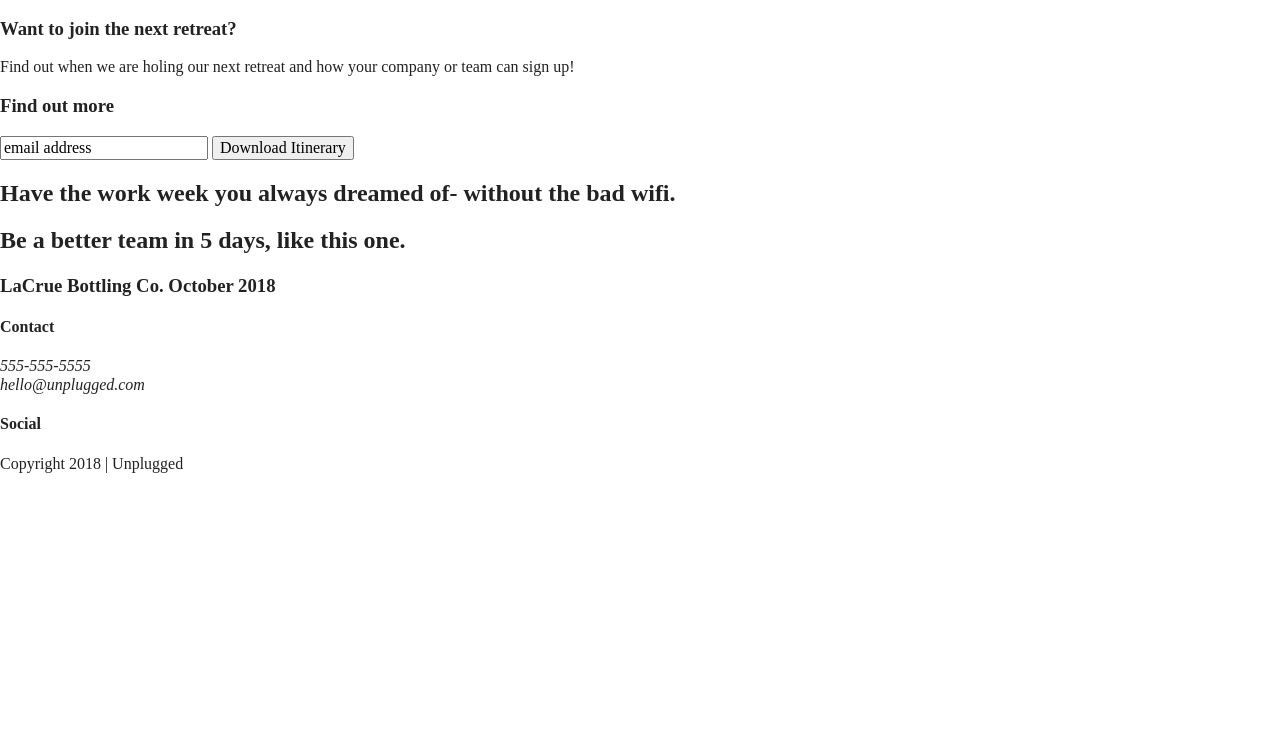
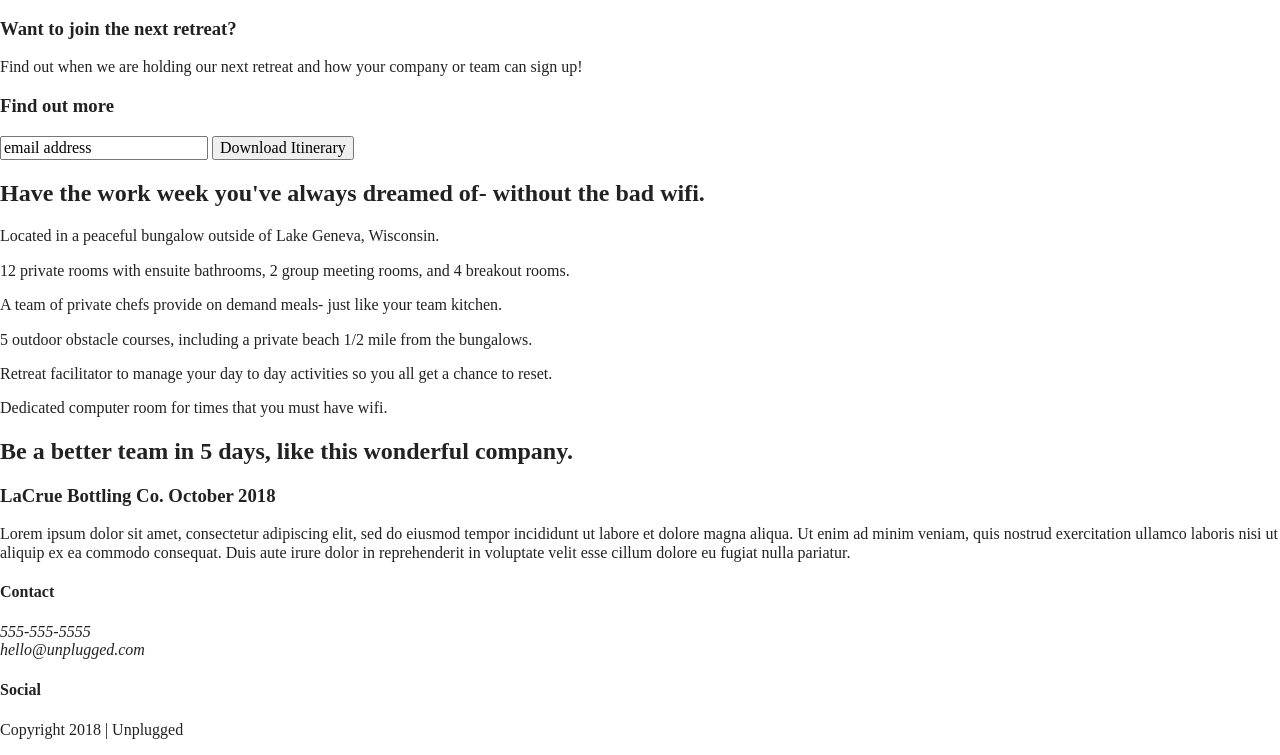
Before and after one commit to Celise889/206-unplugged, a website built with Parcel: page index.html in a window 1280 px wide. Shown: the part 134-889 px from the top of the page. Before the commit the page ends 800 px from the top, so only its background shows below. Built offline with nearby package versions, Linux system fonts and the light colour scheme.

Commit message:
Added html for features and reviews sections

```diff
--- a/index.html
+++ b/index.html
@@ -40,24 +40,65 @@
   </header>
 
   <main>
-    <section>
+    <section class="header">
       <h1>Retreat from the desk, return refreshed and focused.</h1>
     </section>
     <aside>
+    <section class="form-description">
       <h3>Want to join the next retreat?</h3>
-        <p>Find out when we are holing our next retreat and how your company or team can sign up!</p>
+      <article class="form">
+        <p>Find out when we are holding our next retreat and how your company or team can sign up!</p>
         <h3>Find out more</h3>
           <input type="text" name="name" value="email address">
           <input type="button" value="Download Itinerary">
+      </article>
+    </section>
     </aside>
-    <div>
-      <h2>Have the work week you always dreamed of- without the bad wifi.</h2>
-      <h2>Be a better team in 5 days, like this one.</h2>
-      <h3>LaCrue Bottling Co.
-        October 2018
-      </h3>
-      <p></p>
-    </div>
+    <section class="features">
+      <div class="content-wrapper">
+        <!--Add Features content here-->
+        <h2>Have the work week you've always dreamed of- without the bad wifi.</h2>
+        <div class="features-items">
+        <article>
+            <p class="tent-icon"></p>
+            <p class="location-description">Located in a peaceful bungalow outside of Lake Geneva, Wisconsin.</p>
+          </article>
+          <article>
+            <p class="bed-icon"></p>
+            <p class="lodging-description">12 private rooms with ensuite bathrooms, 2 group meeting rooms, and 4 breakout rooms.</p>
+          </article>
+          <article>
+            <p class="utensils-icon"></p>
+            <p class="meal-description">A team of private chefs provide on demand meals- just like your team kitchen.</p>
+          </article>
+          <article>
+            <p class="footprint-icon"></p>
+            <p class="activities-options">5 outdoor obstacle courses, including a private beach 1/2 mile from the bungalows.</p>
+          </article>
+          <article>
+            <p class="happy-icon"></p>
+            <p class="daily-activities">Retreat facilitator to manage your day to day activities so you all get a chance to reset.</p>
+          </article>
+          <article>
+            <p class="wifi-icon"></p>
+            <p class="wifi-details">Dedicated computer room for times that you must have wifi.</p>
+          </article>
+        </div>
+      </div>
+    </section>
+    <section class="reviews">
+      <div class="content-wrapper">
+        <div>
+        <h2>Be a better team in 5 days, like this wonderful company.</h2>
+        <article>
+          <p class="lacrue-photo"></p>
+        <h3>LaCrue Bottling Co.
+          October 2018</h3>
+          <p>Lorem ipsum dolor sit amet, consectetur adipiscing elit, sed do eiusmod tempor incididunt ut labore et dolore magna aliqua. Ut enim ad minim veniam, quis nostrud exercitation ullamco laboris nisi ut aliquip ex ea commodo consequat. Duis aute irure dolor in reprehenderit in voluptate velit esse cillum dolore eu fugiat nulla pariatur. </p>
+        </article>
+        </div>
+      </div>
+    </section>
   </main> <!-- main wrapper -->
 
   <footer>
@@ -74,6 +115,9 @@
         </div>
         <div class="social">
           <h4>Social</h4>
+        </div>
+        <div class="social-icons">
+
         </div>
       </div>
       <!-- footer content ends -->
```
